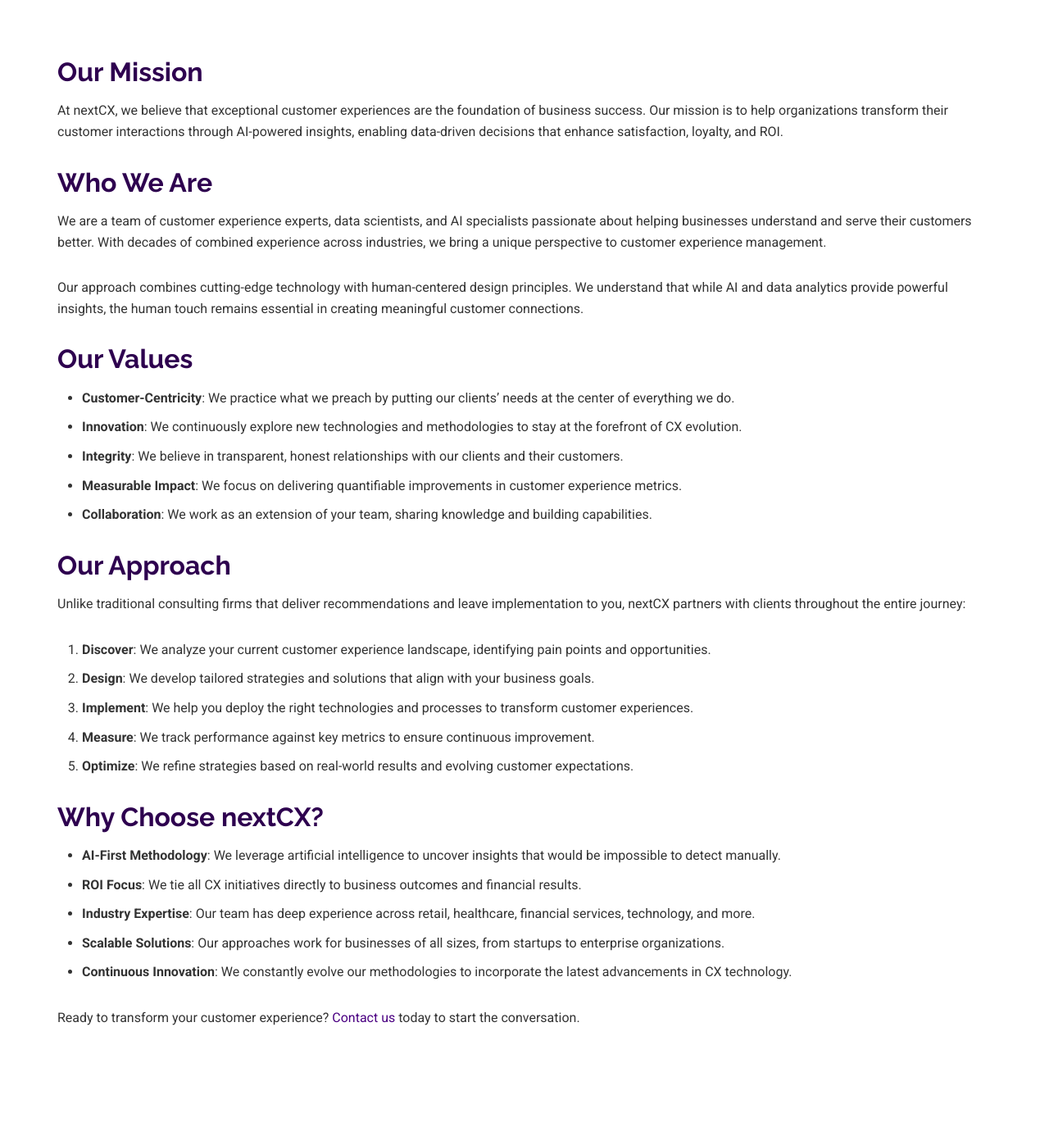
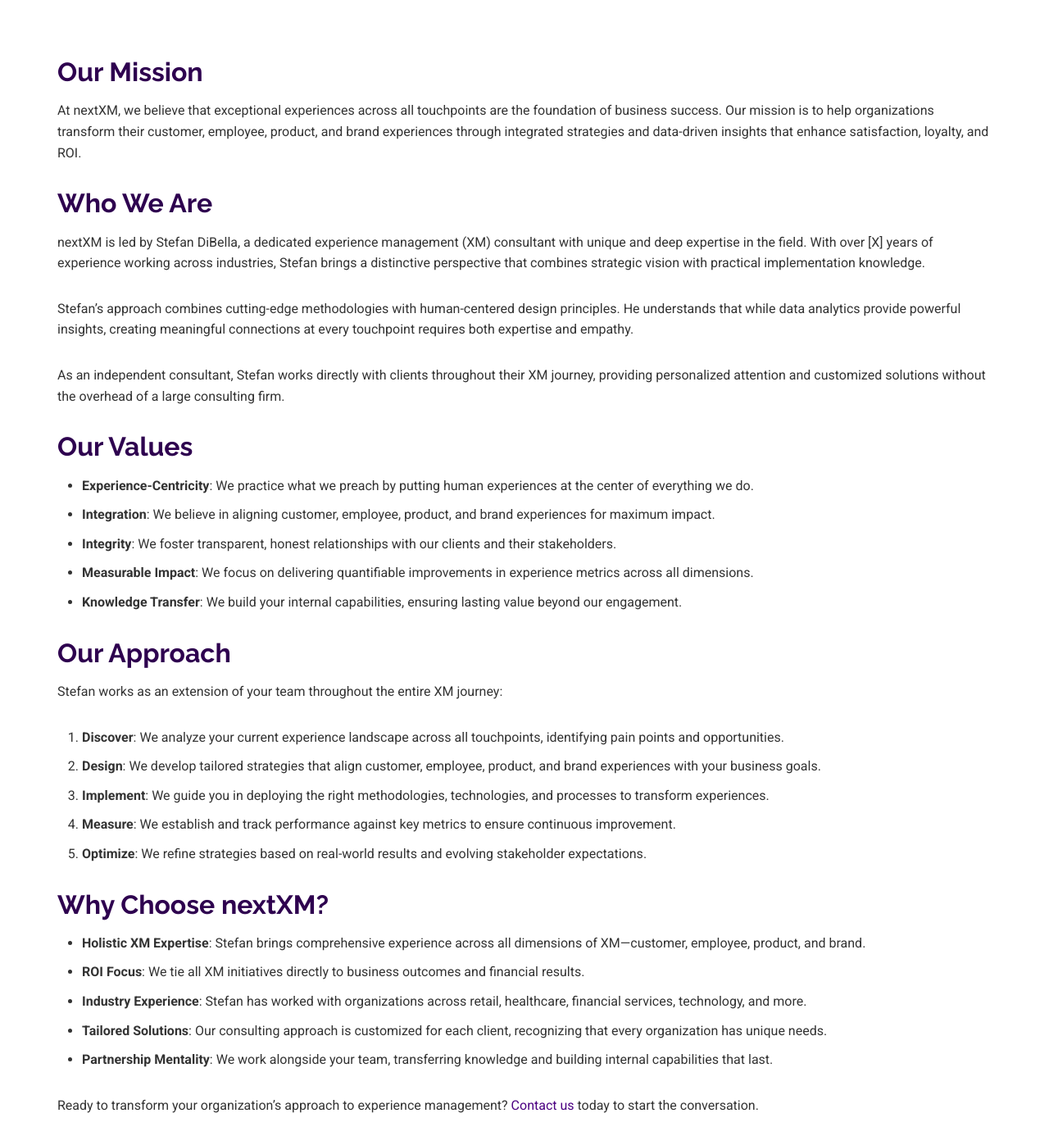
Before and after one commit to sdibella/nextCX, a Jekyll site: the page built from about.markdown, in a window 1280 px wide and 1400 px high, scrolled down 251 px. Shown: the top 1397 px of the window at 82% size. Built offline with Jekyll 4.4.1, drawn with Linux system fonts in a browser that asks for light colours; some of the changed text lies outside the part shown.

Commit message:
Update branding and content in About page, enhance Gemfile.lock dependencies, and modify Netlify configuration
- Changed branding from nextCX to nextXM in about.markdown, reflecting a broader focus on integrated experience management.
- Expanded mission statement and team description to emphasize a holistic approach to customer, employee, product, and brand experiences.
- Updated values and approach sections to align with the new branding and strategic vision.
- Enhanced Gemfile.lock with additional dependencies for improved functionality and performance.
- Modified Content-Security-Policy in netlify.toml to include external resources for scripts and styles, enhancing security and flexibility.

```diff
--- a/about.markdown
+++ b/about.markdown
@@ -1,43 +1,45 @@
 ---
 layout: page
-title: About nextCX
+title: About nextXM
 permalink: /about/
 ---
 
 ## Our Mission
 
-At nextCX, we believe that exceptional customer experiences are the foundation of business success. Our mission is to help organizations transform their customer interactions through AI-powered insights, enabling data-driven decisions that enhance satisfaction, loyalty, and ROI.
+At nextXM, we believe that exceptional experiences across all touchpoints are the foundation of business success. Our mission is to help organizations transform their customer, employee, product, and brand experiences through integrated strategies and data-driven insights that enhance satisfaction, loyalty, and ROI.
 
 ## Who We Are
 
-We are a team of customer experience experts, data scientists, and AI specialists passionate about helping businesses understand and serve their customers better. With decades of combined experience across industries, we bring a unique perspective to customer experience management.
+nextXM is led by Stefan DiBella, a dedicated experience management (XM) consultant with unique and deep expertise in the field. With over [X] years of experience working across industries, Stefan brings a distinctive perspective that combines strategic vision with practical implementation knowledge.
 
-Our approach combines cutting-edge technology with human-centered design principles. We understand that while AI and data analytics provide powerful insights, the human touch remains essential in creating meaningful customer connections.
+Stefan's approach combines cutting-edge methodologies with human-centered design principles. He understands that while data analytics provide powerful insights, creating meaningful connections at every touchpoint requires both expertise and empathy.
+
+As an independent consultant, Stefan works directly with clients throughout their XM journey, providing personalized attention and customized solutions without the overhead of a large consulting firm.
 
 ## Our Values
 
-- **Customer-Centricity**: We practice what we preach by putting our clients' needs at the center of everything we do.
-- **Innovation**: We continuously explore new technologies and methodologies to stay at the forefront of CX evolution.
-- **Integrity**: We believe in transparent, honest relationships with our clients and their customers.
-- **Measurable Impact**: We focus on delivering quantifiable improvements in customer experience metrics.
-- **Collaboration**: We work as an extension of your team, sharing knowledge and building capabilities.
+- **Experience-Centricity**: We practice what we preach by putting human experiences at the center of everything we do.
+- **Integration**: We believe in aligning customer, employee, product, and brand experiences for maximum impact.
+- **Integrity**: We foster transparent, honest relationships with our clients and their stakeholders.
+- **Measurable Impact**: We focus on delivering quantifiable improvements in experience metrics across all dimensions.
+- **Knowledge Transfer**: We build your internal capabilities, ensuring lasting value beyond our engagement.
 
 ## Our Approach
 
-Unlike traditional consulting firms that deliver recommendations and leave implementation to you, nextCX partners with clients throughout the entire journey:
+Stefan works as an extension of your team throughout the entire XM journey:
 
-1. **Discover**: We analyze your current customer experience landscape, identifying pain points and opportunities.
-2. **Design**: We develop tailored strategies and solutions that align with your business goals.
-3. **Implement**: We help you deploy the right technologies and processes to transform customer experiences.
-4. **Measure**: We track performance against key metrics to ensure continuous improvement.
-5. **Optimize**: We refine strategies based on real-world results and evolving customer expectations.
+1. **Discover**: We analyze your current experience landscape across all touchpoints, identifying pain points and opportunities.
+2. **Design**: We develop tailored strategies that align customer, employee, product, and brand experiences with your business goals.
+3. **Implement**: We guide you in deploying the right methodologies, technologies, and processes to transform experiences.
+4. **Measure**: We establish and track performance against key metrics to ensure continuous improvement.
+5. **Optimize**: We refine strategies based on real-world results and evolving stakeholder expectations.
 
-## Why Choose nextCX?
+## Why Choose nextXM?
 
-- **AI-First Methodology**: We leverage artificial intelligence to uncover insights that would be impossible to detect manually.
-- **ROI Focus**: We tie all CX initiatives directly to business outcomes and financial results.
-- **Industry Expertise**: Our team has deep experience across retail, healthcare, financial services, technology, and more.
-- **Scalable Solutions**: Our approaches work for businesses of all sizes, from startups to enterprise organizations.
-- **Continuous Innovation**: We constantly evolve our methodologies to incorporate the latest advancements in CX technology.
+- **Holistic XM Expertise**: Stefan brings comprehensive experience across all dimensions of XM—customer, employee, product, and brand.
+- **ROI Focus**: We tie all XM initiatives directly to business outcomes and financial results.
+- **Industry Experience**: Stefan has worked with organizations across retail, healthcare, financial services, technology, and more.
+- **Tailored Solutions**: Our consulting approach is customized for each client, recognizing that every organization has unique needs.
+- **Partnership Mentality**: We work alongside your team, transferring knowledge and building internal capabilities that last.
 
-Ready to transform your customer experience? [Contact us](/contact) today to start the conversation.
+Ready to transform your organization's approach to experience management? [Contact us](/contact) today to start the conversation.
--- a/netlify.toml
+++ b/netlify.toml
@@ -39,7 +39,7 @@
     X-Content-Type-Options = "nosniff"
     Referrer-Policy = "strict-origin-when-cross-origin"
     Permissions-Policy = "camera=(), microphone=(), geolocation=(), interest-cohort=()"
-    Content-Security-Policy = "default-src 'self'; script-src 'self' 'unsafe-inline'; style-src 'self' 'unsafe-inline'; img-src 'self' data:; font-src 'self'; connect-src 'self'; frame-ancestors 'none';"
+    Content-Security-Policy = "default-src 'self'; script-src 'self' 'unsafe-inline' cdnjs.cloudflare.com; style-src 'self' 'unsafe-inline' cdnjs.cloudflare.com fonts.googleapis.com; img-src 'self' data:; font-src 'self' cdnjs.cloudflare.com fonts.gstatic.com; connect-src 'self'; frame-ancestors 'none';"
     Strict-Transport-Security = "max-age=31536000; includeSubDomains; preload"
 
 # Cache optimization
```
Also changed, not shown: Gemfile.lock.
